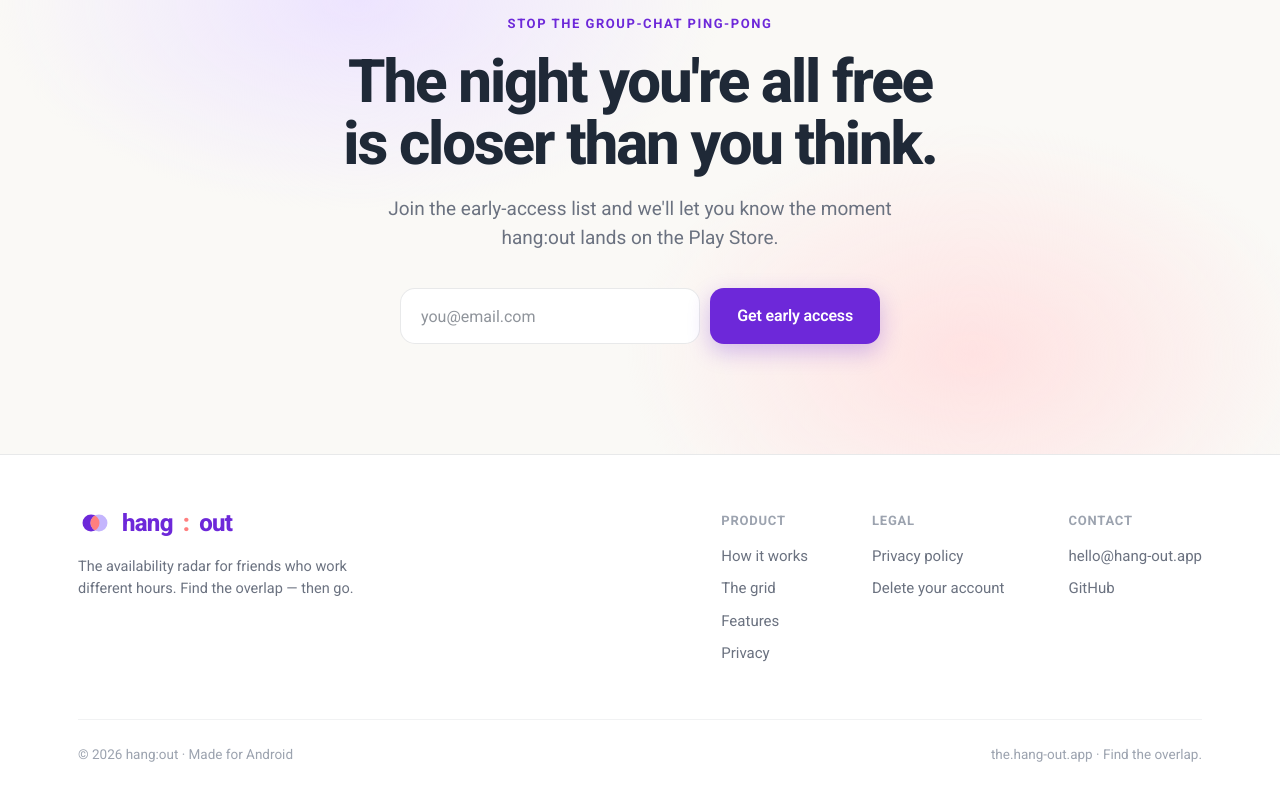
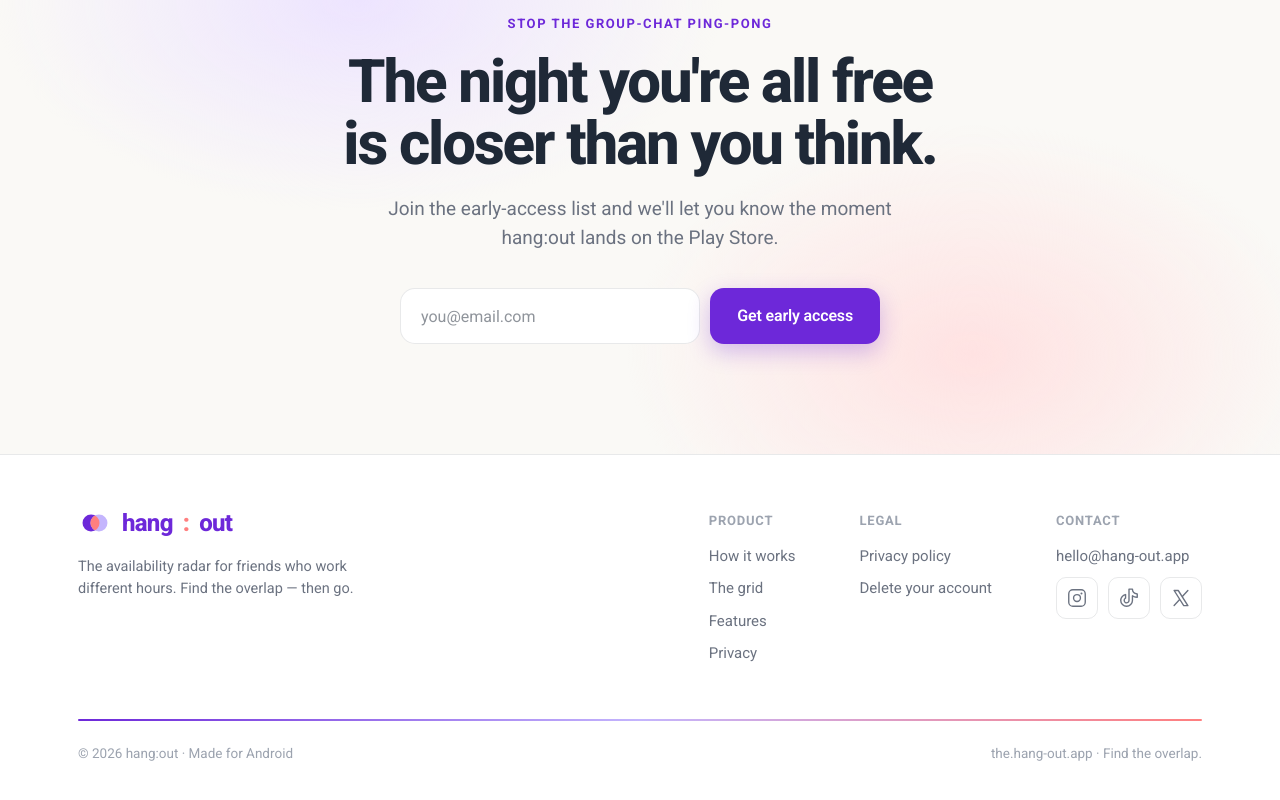
Before and after one commit to the-hang-out-app/landing-page, a Next.js app: page / in a window 1280 px wide. Shown: the part 6168-6968 px from the top of the page. Built offline with nearby package versions, Linux system fonts and the light colour scheme.

Commit message:
feat: enhance footer with social links and styles, add smooth scroll behavior

```diff
--- a/app/globals.css
+++ b/app/globals.css
@@ -1108,6 +1108,31 @@ footer .col a {
 footer .col a:hover {
   color: var(--slate);
 }
+footer .socials {
+  display: flex;
+  gap: 10px;
+  margin-top: 8px;
+}
+footer .col .socials a {
+  display: inline-flex;
+  align-items: center;
+  justify-content: center;
+  width: 42px;
+  height: 42px;
+  margin: 0;
+  border-radius: 10px;
+  color: var(--sub);
+  border: 1px solid var(--line);
+  transition:
+    color 0.2s,
+    background 0.2s,
+    border-color 0.2s;
+}
+footer .col .socials a:hover {
+  color: var(--royal);
+  border-color: var(--soft-lavender);
+  background: var(--lav-wash);
+}
 footer .brandcol {
   max-width: 300px;
 }
@@ -1117,16 +1142,32 @@ footer .brandcol p {
   margin: 14px 0 0;
 }
 footer .bottom {
+  position: relative;
   display: flex;
   justify-content: space-between;
   align-items: center;
   margin-top: 44px;
   padding-top: 24px;
-  border-top: 1px solid var(--line-soft);
   font-size: 13.5px;
   color: var(--faint);
   flex-wrap: wrap;
   gap: 12px;
+}
+/* brand-gradient divider between the quick links and the copyright row */
+footer .bottom::before {
+  content: "";
+  position: absolute;
+  top: 0;
+  left: 0;
+  right: 0;
+  height: 2px;
+  border-radius: 2px;
+  background: linear-gradient(
+    90deg,
+    var(--royal) 0%,
+    var(--lav) 50%,
+    var(--coral) 100%
+  );
 }
 .cols {
   display: flex;
--- a/app/layout.tsx
+++ b/app/layout.tsx
@@ -49,6 +49,7 @@ export default function RootLayout({
     <html
       lang="en"
       className={`${roboto.variable} h-full antialiased`}
+      data-scroll-behavior="smooth"
       suppressHydrationWarning
     >
       {/* suppressHydrationWarning: extensions (e.g. ColorZilla) inject attributes on <body> */}
--- a/components/site-footer.tsx
+++ b/components/site-footer.tsx
@@ -1,6 +1,17 @@
 import Link from "next/link";
+import {
+  InstagramLogo,
+  TiktokLogo,
+  XLogo,
+} from "@phosphor-icons/react/dist/ssr";
 import { LensMark } from "@/components/landing-bits";
-import { CONTACT_EMAIL, GITHUB_ORG_URL, SITE_URL } from "@/lib/config";
+import { CONTACT_EMAIL, SITE_URL, SOCIAL_LINKS } from "@/lib/config";
+
+const SOCIALS = [
+  { label: "Instagram", href: SOCIAL_LINKS.instagram, Icon: InstagramLogo },
+  { label: "TikTok", href: SOCIAL_LINKS.tiktok, Icon: TiktokLogo },
+  { label: "X (Twitter)", href: SOCIAL_LINKS.x, Icon: XLogo },
+];
 
 export function SiteFooter() {
   return (
@@ -42,14 +53,24 @@ export function SiteFooter() {
             <div className="col">
               <h4>Contact</h4>
               <a href={`mailto:${CONTACT_EMAIL}`}>{CONTACT_EMAIL}</a>
-              <a href={GITHUB_ORG_URL} rel="noopener noreferrer">
-                GitHub
-              </a>
+              <div className="socials">
+                {SOCIALS.map(({ label, href, Icon }) => (
+                  <a
+                    key={label}
+                    href={href}
+                    aria-label={label}
+                    target="_blank"
+                    rel="noopener noreferrer"
+                  >
+                    <Icon size={22} weight="regular" aria-hidden="true" />
+                  </a>
+                ))}
+              </div>
             </div>
           </div>
         </div>
         <div className="bottom">
-          <span>© 2026 hang:out · Made for Android</span>
+          <span>© {new Date().getFullYear()} hang:out · Made for Android</span>
           <span>
             <a href={SITE_URL} style={{ color: "inherit" }}>
               the.hang-out.app
--- a/lib/config.ts
+++ b/lib/config.ts
@@ -14,5 +14,16 @@ export const TAGLINE = "Find the overlap.";
 export const CONTACT_EMAIL = "hello@hang-out.app";
 export const GITHUB_ORG_URL = "https://github.com/the-hang-out-app";
 
+/**
+ * Social profiles shown in the footer.
+ * PLACEHOLDERS — point each at a real, existing account before launch
+ * (the PRD forbids social icons for accounts that don't exist).
+ */
+export const SOCIAL_LINKS = {
+  instagram: "https://instagram.com/",
+  tiktok: "https://tiktok.com/",
+  x: "https://x.com/",
+};
+
 /** Set to the real Play Store listing URL at launch. */
 export const PLAY_STORE_URL = "";
--- a/package.json
+++ b/package.json
@@ -16,6 +16,7 @@
     "lint": "eslint"
   },
   "dependencies": {
+    "@phosphor-icons/react": "^2.1.10",
     "next": "16.2.10",
     "react": "19.2.4",
     "react-dom": "19.2.4",
```
Also changed, not shown: 1 other file (tests, documents, lock files or other folders).
